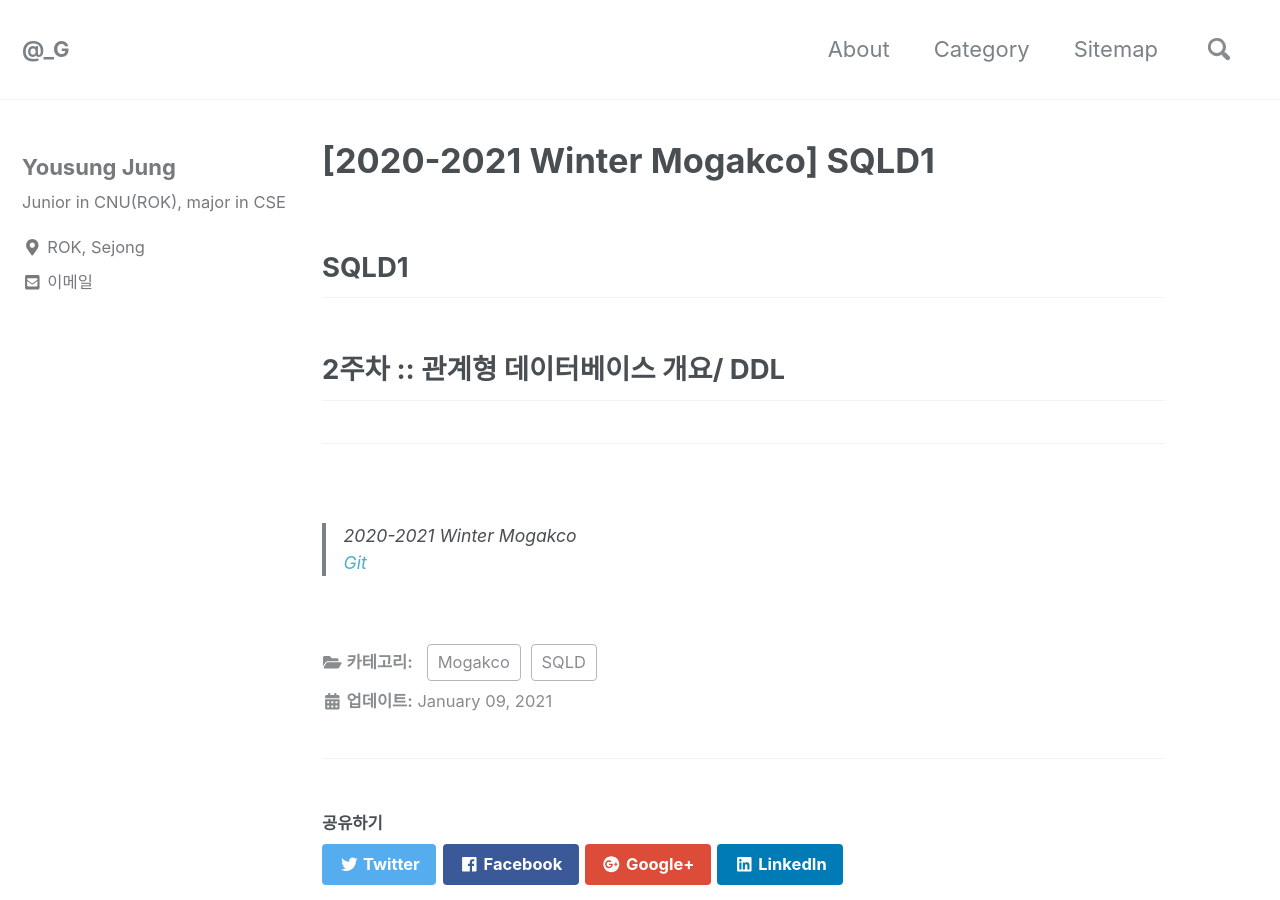
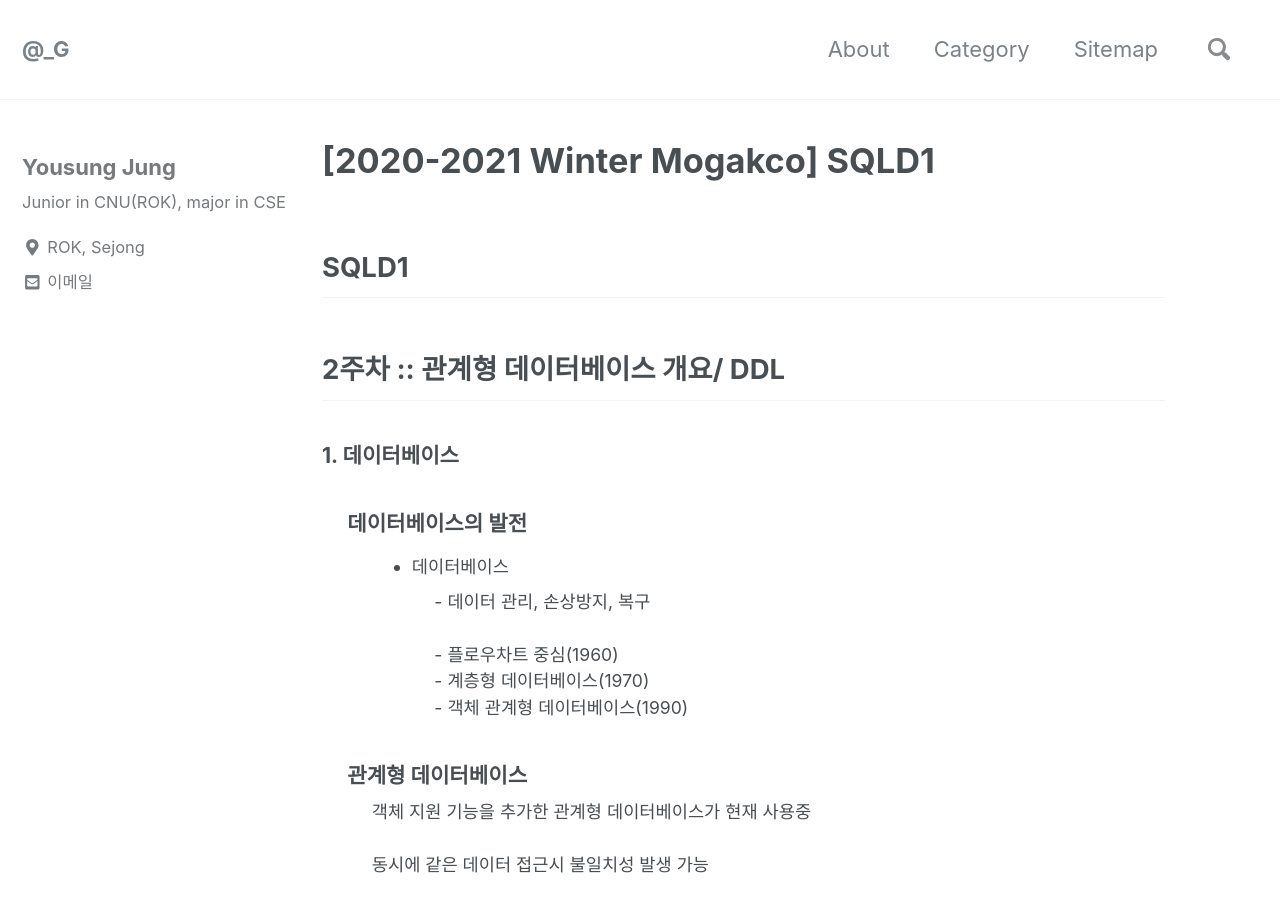
Before and after one commit to can019/can019.github.io, a Jekyll site: the page built from _posts/2021-01-09-Mogakco_3.md, in a window 1280 px wide and 900 px high. Built offline with Jekyll 4.4.1, drawn with Linux system fonts in a browser that asks for light colours; nearby versions of some CDN libraries; some of the changed text lies outside the part shown.

```diff
--- a/_posts/2021-01-09-Mogakco_3.md
+++ b/_posts/2021-01-09-Mogakco_3.md
@@ -10,9 +10,36 @@ categories: Mogakco SQLD
 <div style = "font-size : 0.8em"><!--biggest-->
   <div><!--main-->
   <div><!--major1-->
-      <h3 style = "font-size :1.2em"></h3><!--title of major1-->
+      <h3 style = "font-size :1.2em">1. 데이터베이스</h3><!--title of major1-->
         <div style = "margin-left : 3%"><!--Article of major1-->
+          <div><!--part1 of article1-->
+              <h3 style = "font-size :1.2em">데이터베이스의 발전</h3><!--title of part1-->
+                <div style = "margin-left : 3%"><!--Article of part1-->
+                  <ul>
+                    <li>데이터베이스</li>
+                      <div style = "margin-left : 3%"><!--li1-->
+                        - 데이터 관리, 손상방지, 복구 <br/><br/>
+                        - 플로우차트 중심(1960) <br/>
+                        - 계층형 데이터베이스(1970)<br>
+                        - 객체 관계형 데이터베이스(1990)<br>
+                      </div><!--li1-->
+                  </ul>
+                </div><!--Article of part1-->
+          </div><!--part1 of article1-->
 
+          <div><!--part1 of article1-->
+              <h3 style = "font-size :1.2em">관계형 데이터베이스</h3><!--title of part1-->
+                <div style = "margin-left : 3%"><!--Article of part1-->
+                  객체 지원 기능을 추가한 관계형 데이터베이스가 현재 사용중<br><br>
+
+                  동시에 같은 데이터 접근시 불일치성 발생 가능<br><br>
+                  정규화를 통한 합리적인 테이블 모델링을 통해 이상현상을 제거,<br>
+                  중복 제거 가능, 동시성 관리, 병행제어를 통해 사용자들이<br>
+                  동시에 데이터 공유/조작 가능.<br><br><br>
+
+                </div><!--Article of part1-->
+          </div><!--part1 of article1-->
+        </div><!--Article of major1-->
       </div><!--major1-->
   </div><!--main-->
   <hr>
```
